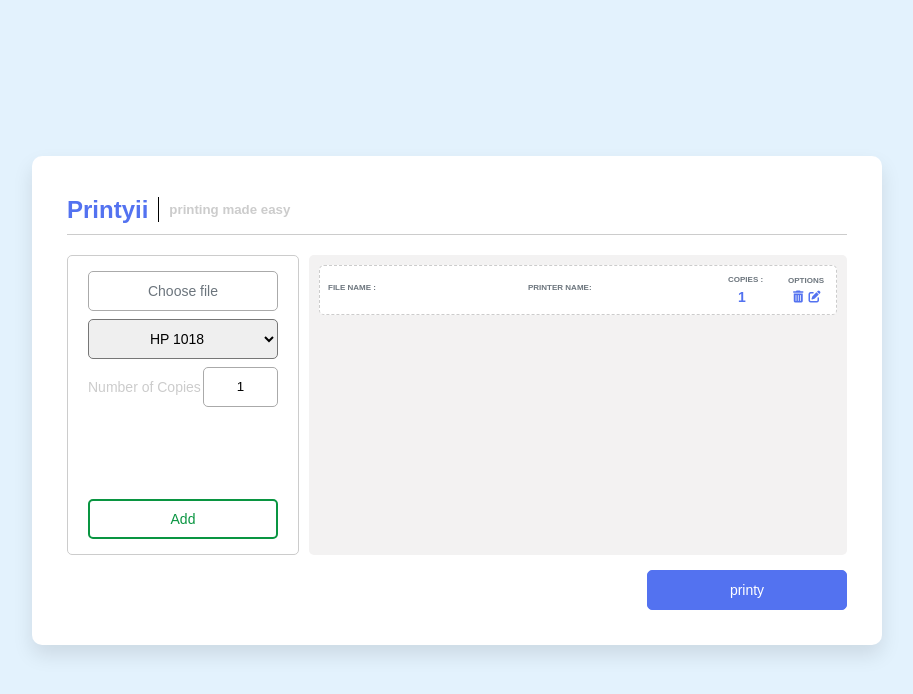
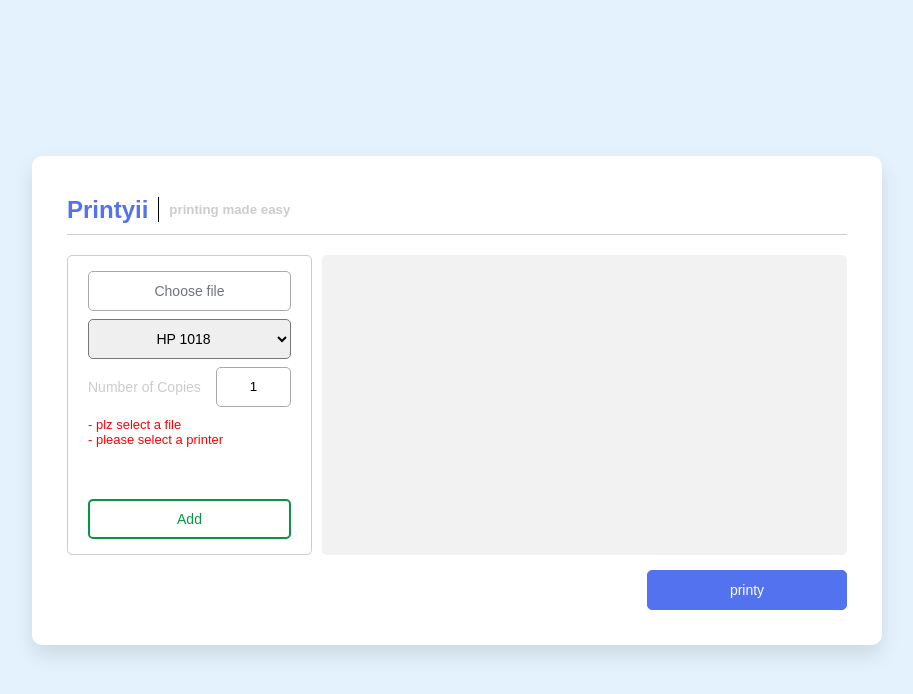
Before and after one commit to mrsawari1988/printy, a React (Create React App) app: page / in a window 1280 px wide. Both pictures are taken after a click on the button "Add". Shown: the top 694 px of the page, without its empty margins (183-1096 px from the left). Built offline with nearby package versions, Linux system fonts and the light colour scheme.

Commit message:
validation added

```diff
--- a/src/App.css
+++ b/src/App.css
@@ -224,3 +224,11 @@ input[type='file'] {
     border: 1px solid #5372f0;
     color: white;
 }
+
+.errors {
+    margin-top: 10px;
+}
+p.alert {
+    color: red;
+    font-size: 13px;
+}
--- a/src/components/Contorols.jsx
+++ b/src/components/Contorols.jsx
@@ -2,14 +2,31 @@ import React, { useState } from 'react';
 import { useRef } from 'react';
 
 export default function Contorols({ addFileHandler }) {
-    const [fileName, setFileName] = useState('');
+    const [fileName, setFileName] = useState(null);
     const [filePath, setfilePath] = useState('');
-    const [printerName, setPrinterName] = useState('');
+    const [printerName, setPrinterName] = useState(null);
     const [copies, setCopies] = useState(1);
     const [buttonName, setButtonName] = useState('Choose file');
     const [isActive, setIsActive] = useState(false);
+    // refrence to the file input so later it's value will be cleared
     const fileRef = useRef();
+    const [errors, setErrors] = useState([]);
     const addFile = () => {
+        //input validations
+        const failores = [];
+        if (fileName === null) {
+            failores.push({ id: 1, type: 'fileName', message: 'plz select a file' });
+        }
+        if (printerName === null) {
+            failores.push({ id: 2, type: 'printerName', message: 'please select a printer' });
+        }
+        if (copies > 6 || copies <= 0) {
+            failores.push({ id: 3, type: 'copies', message: 'copies must be between 1 and 6' });
+        }
+        console.log(errors);
+        if (failores.length > 0) {
+            setErrors([...failores]);
+        } else {
             addFileHandler({
                 fileName,
                 filePath,
@@ -19,9 +36,13 @@ export default function Contorols({ addFileHandler }) {
             });
             setIsActive(false);
             setButtonName('Choose file');
-        setFileName('');
-        setfilePath('');
+            setFileName(null);
+            setPrinterName(null);
+            setfilePath(null);
+            //clearing the file input value
             fileRef.current.value = null;
+            setErrors([]);
+        }
     };
     const handleFile = (e) => {
         if (!e.target.files[0]) {
@@ -57,6 +78,14 @@ export default function Contorols({ addFileHandler }) {
                         onChange={(e) => setCopies(e.target.value)}
                     />
                 </div>
+                <div className='errors'>
+                    {errors &&
+                        errors.map((error) => (
+                            <p className='alert' key={error.id}>
+                                - {error.message}
+                            </p>
+                        ))}
+                </div>
             </div>
             <div className='add-item-button'>
                 <button onClick={addFile}>Add</button>
```
Lines whose indentation alone changed are shown as unchanged.
